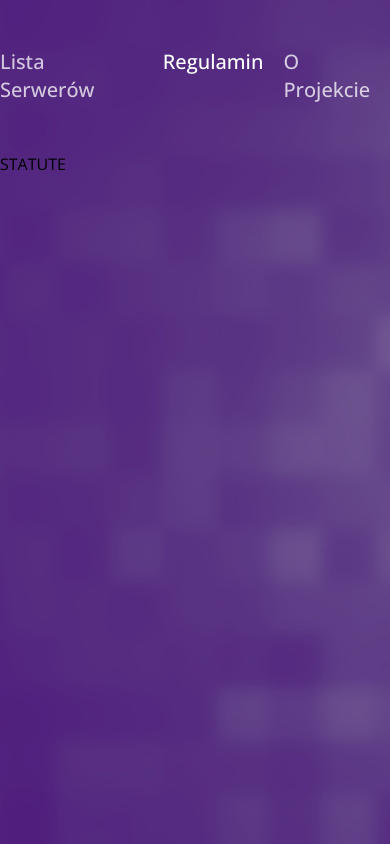
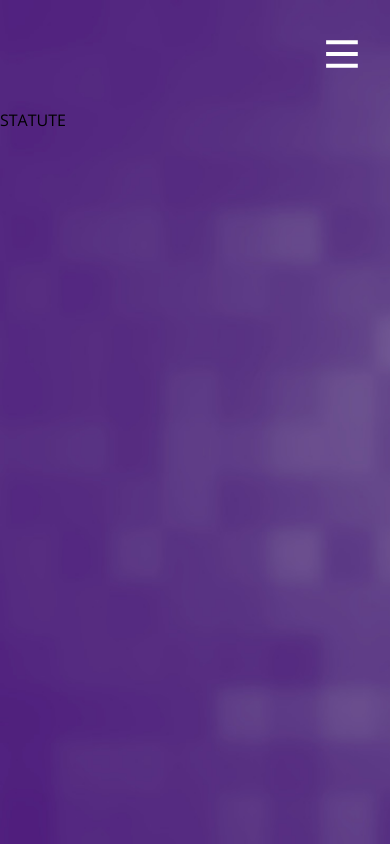
Before and after one commit to Wojtazzzz/ArtList.dev, a Next.js app: page /regulamin in a window 390 px wide. Built offline with nearby package versions, Linux system fonts and the light colour scheme.

Commit message:
feat/add mobile nav

```diff
--- a/src/app/layout.tsx
+++ b/src/app/layout.tsx
@@ -1,6 +1,6 @@
 import type { ReactNode } from 'react';
 import '../styles/tailwind.css';
-import { Navigation } from '@/components/molecules/Navigation';
+import { Navigation } from '@/components/organisms/Navigation';
 import { Open_Sans } from 'next/font/google';
 
 export const metadata = {
@@ -21,7 +21,7 @@ const opensans = Open_Sans({
 export default function RootLayout({ children }: RootLayoutProps) {
 	return (
 		<html lang="pl" className={`${opensans.variable}`}>
-			<body className="bg-primary bg-cover bg-fixed bg-no-repeat">
+			<body className="bg-img-primary bg-cover bg-fixed bg-no-repeat">
 				<Navigation />
 
 				<main className="relative z-10"></main>
--- a/src/components/atoms/navItem/NavItem.tsx
+++ b/src/components/atoms/navItem/NavItem.tsx
@@ -19,7 +19,7 @@ export const NavItem = ({ href, children }: NavItemProps) => {
 		<Link
 			href={href}
 			className={clsx(
-				'text-xl font-medium transition-opacity',
+				'text-xl font-medium transition-opacity md:text-lg lg:text-xl',
 				isActive ? 'text-white' : 'text-white/75 hover:text-white'
 			)}
 		>
--- a/src/components/molecules/Navigation.tsx
+++ /dev/null
@@ -1,21 +0,0 @@
-import { NavItem } from '../atoms/navItem/NavItem';
-
-const links = [
-	{ name: 'Lista Serwerów', href: '/' },
-	{ name: 'Regulamin', href: '/regulamin' },
-	{ name: 'O Projekcie', href: '/o-projekcie' },
-] as const;
-
-export const Navigation = () => {
-	return (
-		<nav className="container mx-auto py-12">
-			<ul className="flex gap-5">
-				{links.map(({ name, href }, index) => (
-					<li key={index}>
-						<NavItem href={href}>{name}</NavItem>
-					</li>
-				))}
-			</ul>
-		</nav>
-	);
-};
--- /dev/null
+++ b/src/components/molecules/mobileNav/MobileNav.tsx
@@ -0,0 +1,42 @@
+'use client';
+
+import clsx from 'clsx';
+import { useMobileNav } from './useMobileNav';
+import { links } from '@/utils/links';
+import { NavItem } from '@/components/atoms/navItem/NavItem';
+import Image from 'next/image';
+import CrossIcon from '../../icons/cross.svg';
+import MenuIcon from '../../icons/menu.svg';
+
+export const MobileNav = () => {
+	const { isActive, open, close } = useMobileNav();
+
+	return (
+		<>
+			<div
+				className={clsx(
+					isActive ? 'flex md:hidden' : 'hidden',
+					'fixed top-0 left-0 z-40 h-screen w-screen items-center justify-center bg-primary/90'
+				)}
+			>
+				<button type="button" onClick={close} className="absolute top-9 right-8">
+					<span className="sr-only">Zamknij nawigację</span>
+					<Image src={CrossIcon} width="32" height="32" alt="" />
+				</button>
+
+				<ul role="list" className="flex flex-col gap-5 text-center">
+					{links.map(({ name, href }, index) => (
+						<li key={index} onClick={close}>
+							<NavItem href={href}>{name}</NavItem>
+						</li>
+					))}
+				</ul>
+			</div>
+
+			<button type="button" onClick={open} className="ml-auto md:hidden">
+				<span className="sr-only">Otwórz nawigację</span>
+				<Image src={MenuIcon} width="32" height="32" alt="" />
+			</button>
+		</>
+	);
+};
--- /dev/null
+++ b/src/components/molecules/mobileNav/useMobileNav.ts
@@ -0,0 +1,19 @@
+import { useState } from 'react';
+
+export const useMobileNav = () => {
+	const [isActive, setIsActive] = useState(false);
+
+	const open = () => {
+		setIsActive(true);
+	};
+
+	const close = () => {
+		setIsActive(false);
+	};
+
+	return {
+		isActive,
+		open,
+		close,
+	};
+};
--- /dev/null
+++ b/src/components/organisms/Navigation.tsx
@@ -0,0 +1,20 @@
+import { links } from '@/utils/links';
+import { NavItem } from '../atoms/navItem/NavItem';
+import { MobileNav } from '../molecules/mobileNav/MobileNav';
+
+export const Navigation = () => {
+	return (
+		<nav className="container mx-auto flex w-full justify-end px-8 py-10 md:justify-start md:py-12">
+			{/* Desktop navigation */}
+			<ul role="list" className="hidden gap-5 md:flex">
+				{links.map(({ name, href }, index) => (
+					<li key={index}>
+						<NavItem href={href}>{name}</NavItem>
+					</li>
+				))}
+			</ul>
+
+			<MobileNav />
+		</nav>
+	);
+};
--- /dev/null
+++ b/src/utils/links.ts
@@ -0,0 +1,5 @@
+export const links = [
+	{ name: 'Lista Serwerów', href: '/' },
+	{ name: 'Regulamin', href: '/regulamin' },
+	{ name: 'O Projekcie', href: '/o-projekcie' },
+] as const;
--- a/tailwind.config.js
+++ b/tailwind.config.js
@@ -5,8 +5,11 @@ module.exports = {
 	content: ['./src/**/*.{js,ts,jsx,tsx}'],
 	theme: {
 		extend: {
+			colors: {
+				primary: '#A034FA',
+			},
 			backgroundImage: {
-				primary: "url('/background.jpg')",
+				'img-primary': "url('/background.jpg')",
 			},
 			fontFamily: {
 				sans: ['var(--font-open_sans)'],
```
Also changed, not shown: src/components/icons/cross.svg (added), src/components/icons/menu.svg (added).
